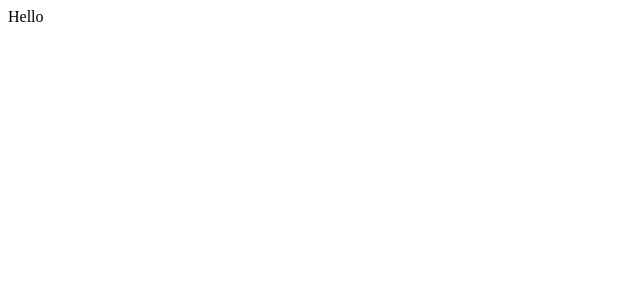
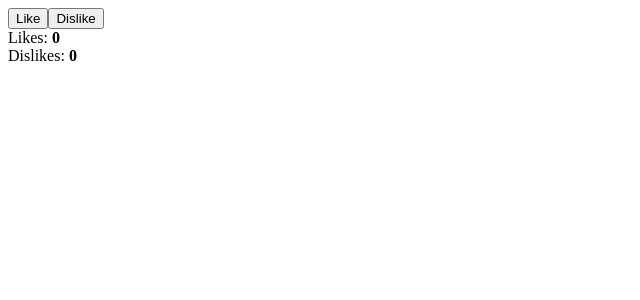
Before and after one commit to YaroslavOkrema/vue-practice, a Vue app: page / in a window 1280 px wide. Shown: the top 300 px of the page, without its empty margins (0-640 px from the left). Built offline with nearby package versions, Linux system fonts and the light colour scheme.

Commit message:
feat: counter

```diff
--- a/src/App.vue
+++ b/src/App.vue
@@ -1,9 +1,32 @@
-<script setup>
+<script>
+  export default {
+    data() {
+      return {
+        likes: 0,
+        dislikes: 0,
+      }
+    },
 
+    methods: {
+      addLike() {
+        this.likes += 1;
+      },
+      addDislike() {
+        this.dislikes += 1;
+      },
+    }
+  }
 </script>
 
 <template>
-  <div>Hello</div>
+  <div>
+    <div>
+      <button @click="addLike">Like</button>
+      <button @click="addDislike">Dislike</button>
+    </div>
+    <div>Likes: <strong>{{ likes }}</strong></div>
+    <div>Dislikes: <strong>{{ dislikes }}</strong></div>
+  </div>
 </template>
 
 <style scoped>
```
